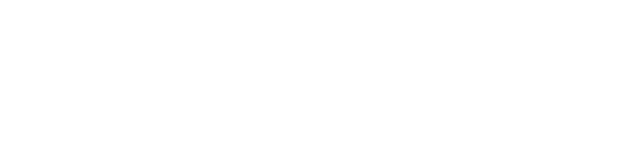
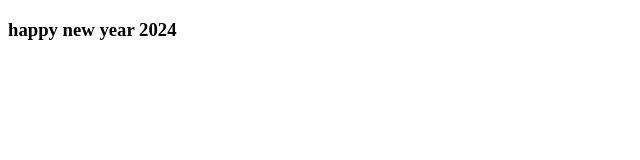
Before and after one commit to Mazharul-96/new-year, a plain HTML site: page index.html in a window 1280 px wide. Shown: the whole page, without its empty margins (0-640 px from the left). Drawn offline with Linux system fonts and the light colour scheme.

Commit message:
heading added

```diff
--- a/index.html
+++ b/index.html
@@ -6,6 +6,8 @@
     <title>Happy New Year</title>
 </head>
 <body>
-
+   <header>
+    <h3>happy new year 2024</h3>
+   </header>
 </body>
 </html>
```
